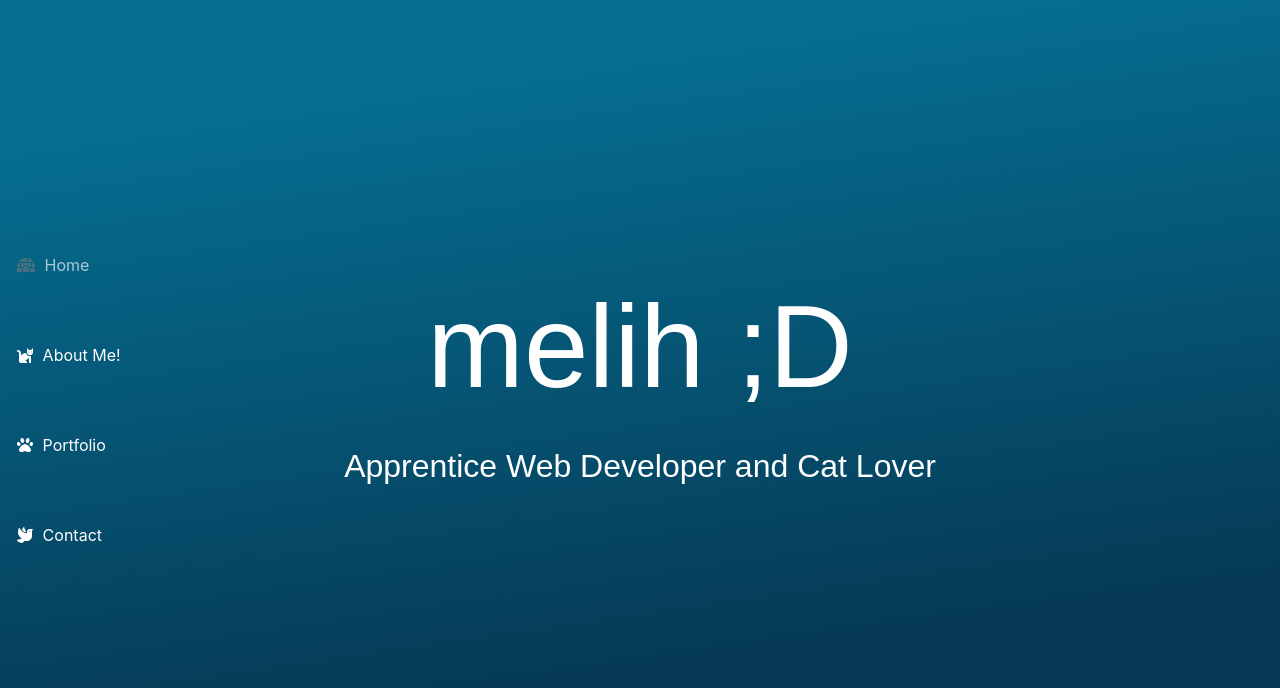
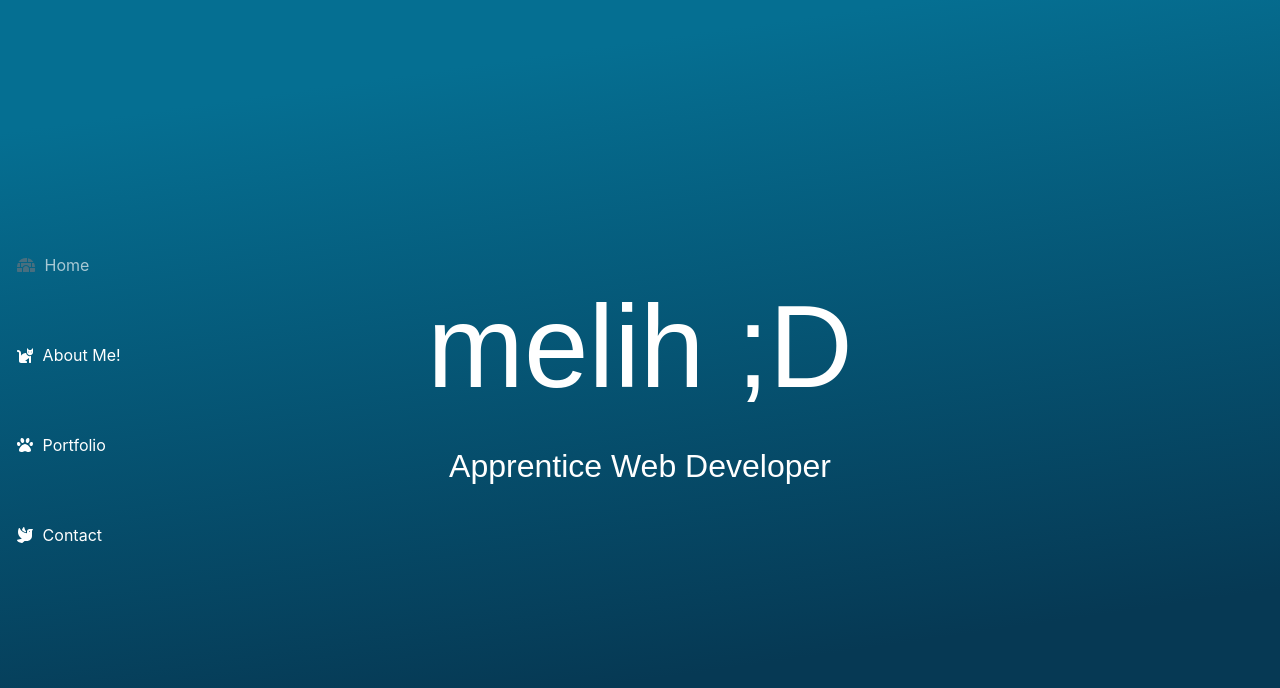
Before and after one commit to mmelihdogan/mmelihdogan.github.io, a React (Create React App) app: page / in a window 1280 px wide. Shown: the top 688 px of the page. Built offline with nearby package versions, Linux system fonts and the light colour scheme; a web font is replaced by a local one.

Commit message:
formatting title

```diff
--- a/src/components/Home.js
+++ b/src/components/Home.js
@@ -13,7 +13,7 @@ class Home extends React.Component {
                 <Container fluid className="Home">
                     <Container className="melih">
                         <h1>melih ;D</h1>
-                        <p>Apprentice Web Developer and Cat Lover</p>
+                        <p>Apprentice Web Developer</p>
                     </Container>
                 </Container >
             </>
```
